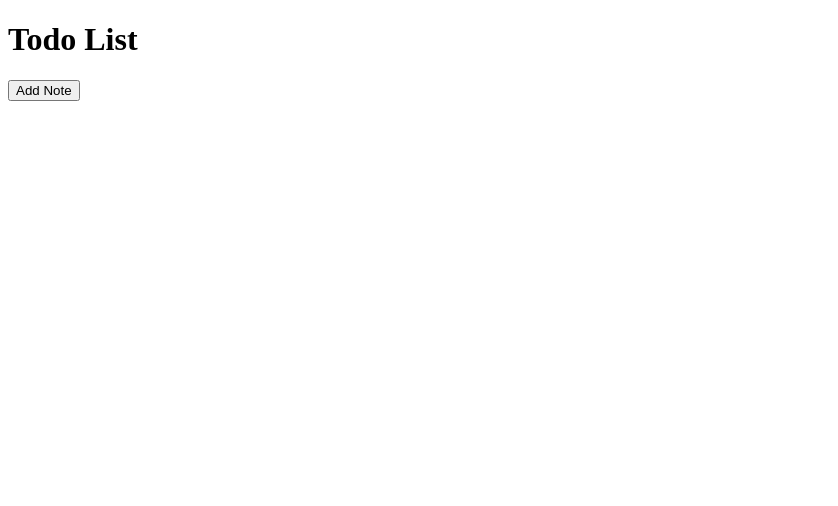
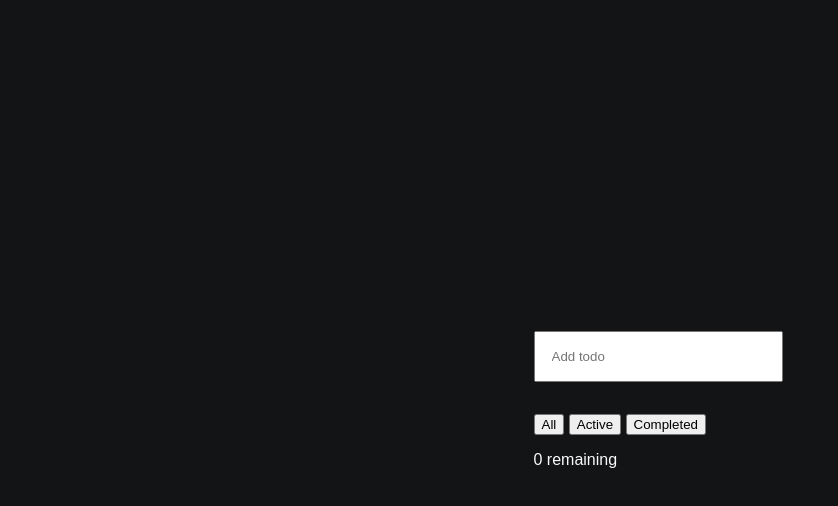
Before and after one commit to Edberaga/Svelte-ToDo-App, a SvelteKit app: page / in a window 1280 px wide. Shown: the top 506 px of the page, without its empty margins (0-838 px from the left). Built offline with nearby package versions, Linux system fonts and the light colour scheme.

Commit message:
Redesign todo app

```diff
--- /dev/null
+++ b/src/routes/+layout.svelte
@@ -0,0 +1,21 @@
+<svelte:head>
+	<title>Edbert Todo App</title>
+</svelte:head>
+
+<main>
+	<slot />
+</main>
+
+<style>
+	:global(html, body) {
+		height: 100%;
+	}
+
+	:global(body) {
+		display: grid;
+		place-content: center;
+		font-family: 'Manrope Variable', sans-serif;
+		color: hsl(220 10% 98%);
+		background-color: hsl(220 10% 8%);
+	}
+</style>
--- a/src/routes/+page.svelte
+++ b/src/routes/+page.svelte
@@ -1,19 +1,115 @@
-<script>
-    let todos = [];
+<script lang="ts">
+	type Todo = {
+		text: string
+		done: boolean
+	}
+	type Filters = 'all' | 'active' | 'completed'
 
-    function addTodo() {
-        todos = [...todos, ''];
-    }
+	let todos = $state<Todo[]>([])
+	let filter = $state<Filters>('all')
+	let filteredTodos = $derived(filterTodos())
 
-    function removeTodo(index) {
-        todos = [...todos.slice(0, index), ...todos.slice(index + 1)];
-    }
+	$effect(() => {
+		const savedTodos = localStorage.getItem('todos')
+		savedTodos && (todos = JSON.parse(savedTodos))
+	})
+
+	$effect(() => {
+		localStorage.setItem('todos', JSON.stringify(todos))
+	})
+
+	function addTodo(event: KeyboardEvent) {
+		if (event.key !== 'Enter') return
+
+		const todoEl = event.target as HTMLInputElement
+		const text = todoEl.value
+		const done = false
+
+		todos = [...todos, { text, done }]
+
+		todoEl.value = ''
+	}
+
+	function editTodo(event: Event) {
+		const inputEl = event.target as HTMLInputElement
+		const index = +inputEl.dataset.index!
+		todos[index].text = inputEl.value
+	}
+
+	function toggleTodo(event: Event) {
+		const inputEl = event.target as HTMLInputElement
+		const index = +inputEl.dataset.index!
+		todos[index].done = !todos[index].done
+	}
+
+	function setFilter(newFilter: Filters) {
+		filter = newFilter
+	}
+
+	function filterTodos() {
+		switch (filter) {
+			case 'all':
+				return todos
+			case 'active':
+				return todos.filter((todo) => !todo.done)
+			case 'completed':
+				return todos.filter((todo) => todo.done)
+		}
+	}
+
+	function remaining() {
+		return todos.filter((todo) => !todo.done).length
+	}
 </script>
-<h1>Todo List</h1>
-{#each todos as todo, index}
-    <input bind:value={todos[index]}>
-    <button on:click={() => removeTodo(index)}>X</button>
-    <br/>
-{/each}
 
-<button on:click={addTodo}>Add Note</button>
+<input onkeydown={addTodo} placeholder="Add todo" type="text" />
+
+<div class="todos">
+	{#each filteredTodos as todo, i}
+		<div class:completed={todo.done} class="todo">
+			<input oninput={editTodo} data-index={i} value={todo.text} type="text" />
+			<input onchange={toggleTodo} data-index={i} checked={todo.done} type="checkbox" />
+		</div>
+	{/each}
+</div>
+
+<div class="filters">
+	<button onclick={() => setFilter('all')}>All</button>
+	<button onclick={() => setFilter('active')}>Active</button>
+	<button onclick={() => setFilter('completed')}>Completed</button>
+</div>
+
+<p>{remaining()} remaining</p>
+
+<style>
+	.todos {
+		display: grid;
+		gap: 1rem;
+		margin-block-start: 1rem;
+	}
+
+	.todo {
+		position: relative;
+		transition: opacity 0.3s;
+	}
+
+	.completed {
+		opacity: 0.4;
+	}
+
+	input[type='text'] {
+		width: 100%;
+		padding: 1rem;
+	}
+
+	input[type='checkbox'] {
+		position: absolute;
+		right: 4%;
+		top: 50%;
+		translate: 0% -50%;
+	}
+
+	.filters {
+		margin-block: 1rem;
+	}
+</style>
```
